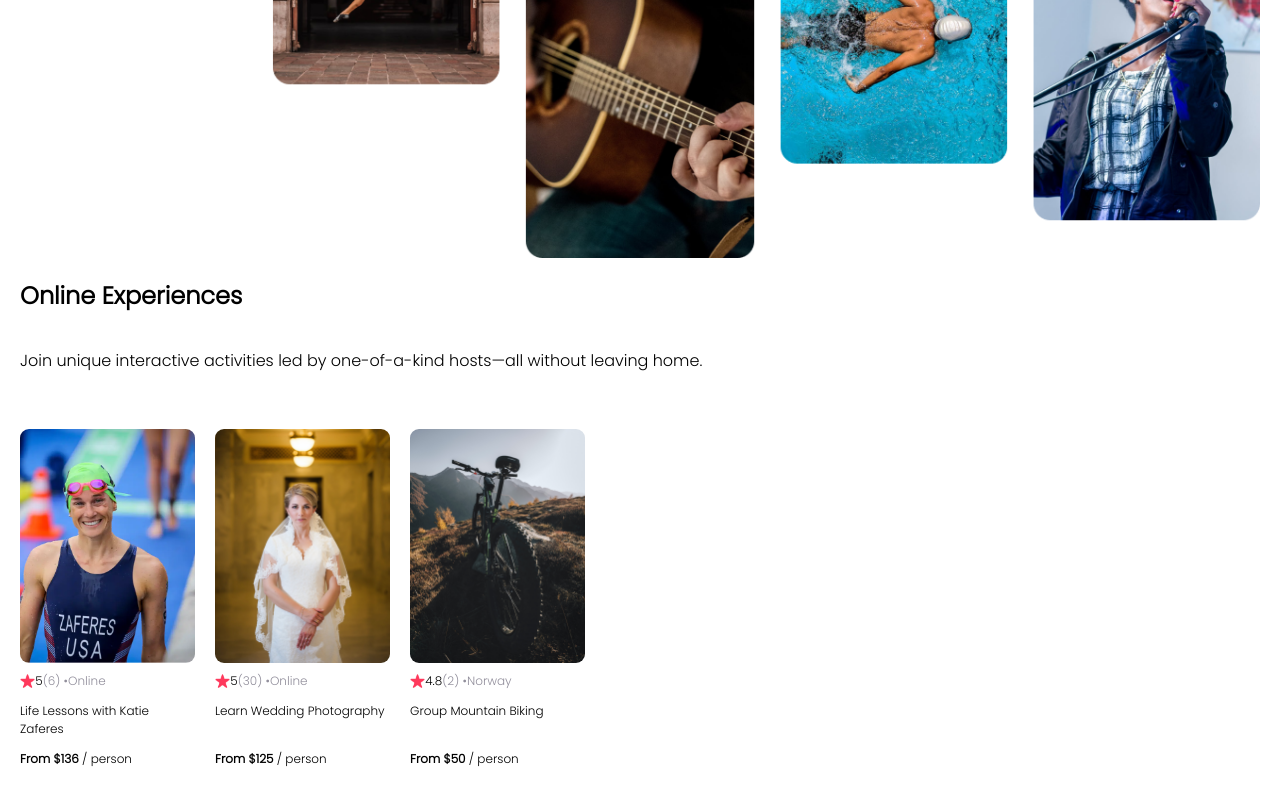
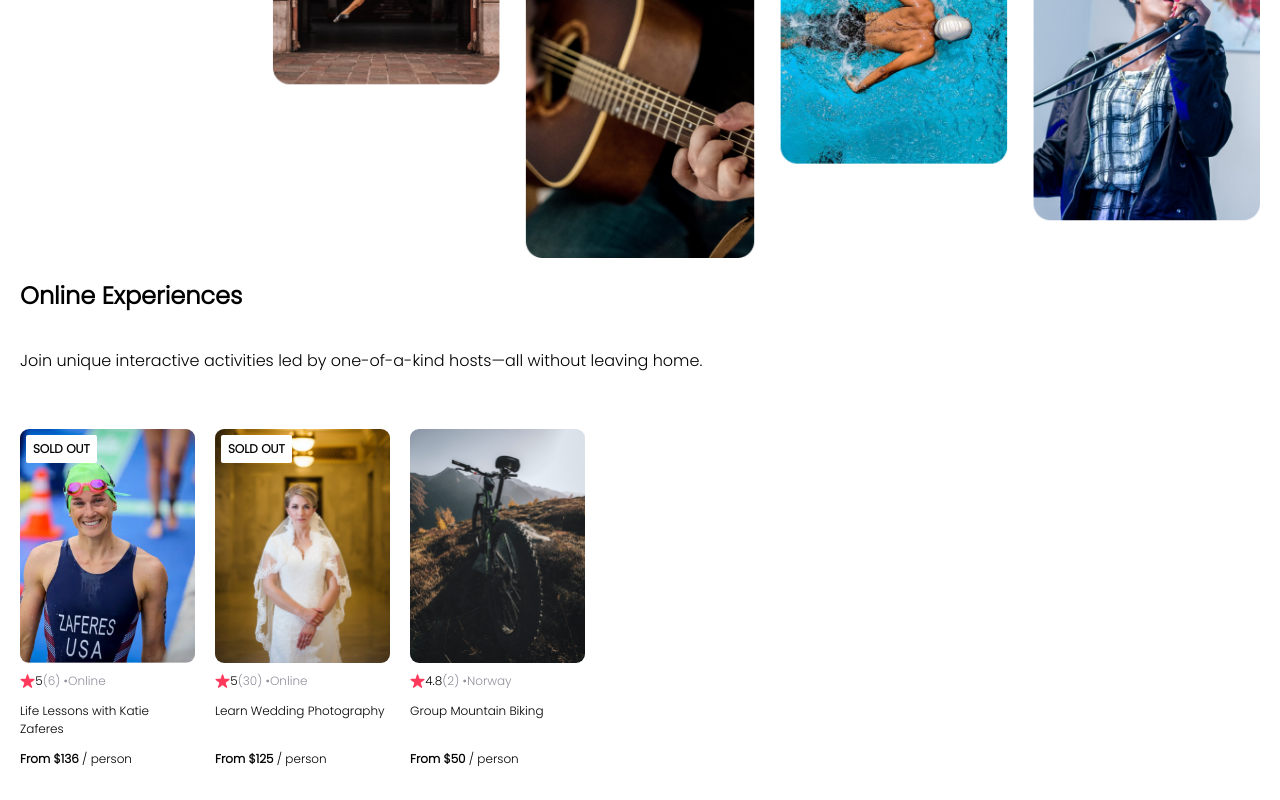
Before and after one commit to Nizwm1/airbnb, a React (Create React App) app: page / in a window 1280 px wide. Shown: the part 584-1384 px from the top of the page. Built offline with nearby package versions, Linux system fonts and the light colour scheme.

Commit message:
Passing data

```diff
--- a/src/App.js
+++ b/src/App.js
@@ -7,17 +7,7 @@
 
 export default function App() {
   const cards = data.map((item) => {
-    return (
-      <Card
-        key={item.id}
-        img={item.coverImg}
-        rating={item.stats.rating}
-        reviewCount={item.stats.reviewCount}
-        location={item.location}
-        title={item.title}
-        price={item.price}
-      />
-    );
+    return <Card key={item.id} item={item} />;
   });
   return (
     <div>
--- a/src/components/card.js
+++ b/src/components/card.js
@@ -2,18 +2,25 @@
 import star from "../images/star.png";
 
 export default function Card(props) {
+  let badgeText;
+  if (props.item.openSpots === 0) {
+    badgeText = "SOLD OUT";
+  } else if (props.item.location === "Online") {
+    badgeText = "ONLINE";
+  }
   return (
     <div className="card">
-      <img src={`../images/${props.img}`} className="card--image" />
+      {badgeText && <div className="card--badge">SOLD OUT</div>}
+      <img src={`../images/${props.item.coverImg}`} className="card--image" />
       <div className="card--stats">
         <img src={star} className="card--star" />
-        <span>{props.rating}</span>
-        <span className="gray">({props.reviewCount}) • </span>
-        <span className="gray">{props.location}</span>
+        <span>{props.item.stats.rating}</span>
+        <span className="gray">({props.item.stats.reviewCount}) • </span>
+        <span className="gray">{props.item.location}</span>
       </div>
-      <p className="card--title">{props.title}</p>
+      <p className="card--title">{props.item.title}</p>
       <p className="card--price">
-        <span className="bold">From ${props.price}</span> / person
+        <span className="bold">From ${props.item.price}</span> / person
       </p>
     </div>
   );
--- a/src/style.css
+++ b/src/style.css
@@ -61,6 +61,7 @@
   flex: 0 0 auto; /* ADD */
   display: flex; /* ADD */
   flex-direction: column; /* ADD */
+  position: relative;
 }
 
 .card--image {
@@ -88,3 +89,13 @@
 .card--price {
   margin-top: auto;
 }
+
+.card--badge {
+  position: absolute;
+  top: 6px;
+  left: 6px;
+  background-color: white;
+  padding: 5px 7px;
+  border-radius: 2px;
+  font-weight: bold;
+}
```
